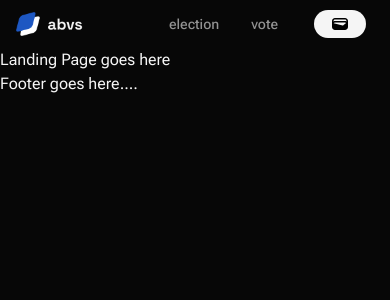
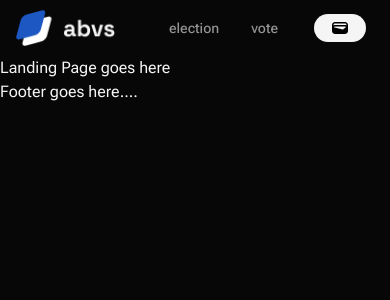
Before and after one commit to mowblox/auditable-blockchain-voting-system, a Next.js app in the folder frontend/: page / in a window 390 px wide. Shown: the top 300 px of the page. Built offline with nearby package versions, Linux system fonts and the light colour scheme.

Commit message:
refactor: replace <img> with Next.js Image component for better optimization

```diff
--- a/frontend/src/components/Header.tsx
+++ b/frontend/src/components/Header.tsx
@@ -1,11 +1,18 @@
+import Image from "next/image";
+
 
 export default function Header() {
   return (
     <header>
       <nav className="bg-dark px-4 lg:px-6 py-2.5 ">
         <div className="flex justify-between items-center mx-auto max-w-screen-xl">
-          <a href="/" className="flex items-center">
-            <img src="/images/logo.png" className="mr-3 h-6 sm:h-9" alt="Logo" />
+          <a href="/">
+            <Image
+              src="/images/logo.png"
+              alt="Logo"
+              width={100}
+              height={36}
+            />
           </a>
           <div className="flex items-center lg:order-2">
             <a href="#" className="text-subtle-text font-medium text-sm px-4">election</a>
```
